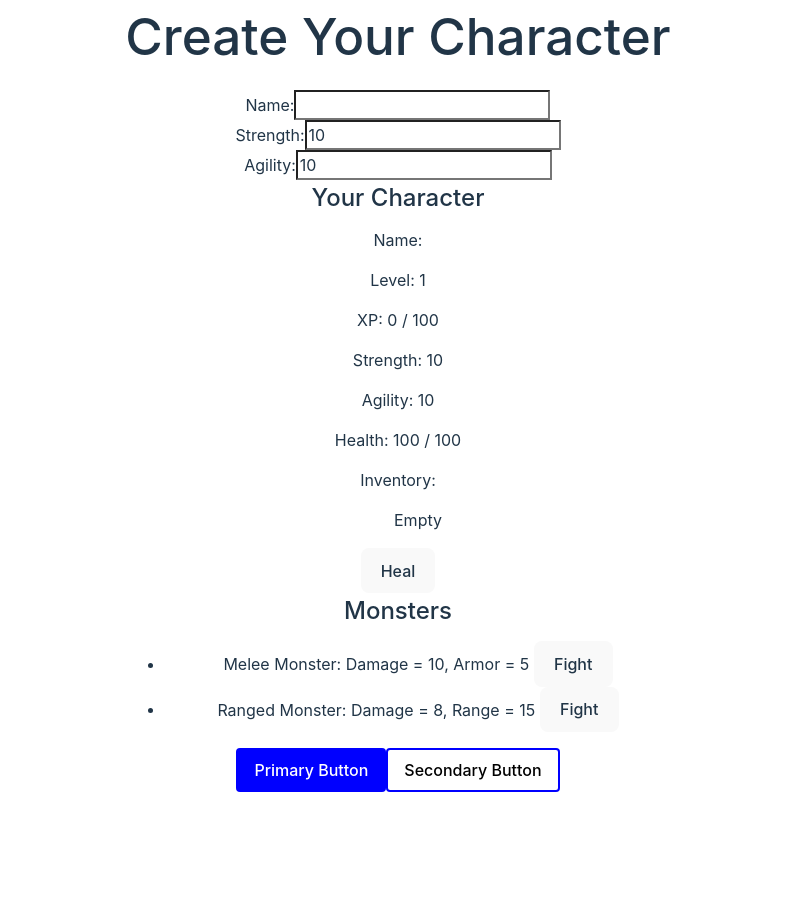
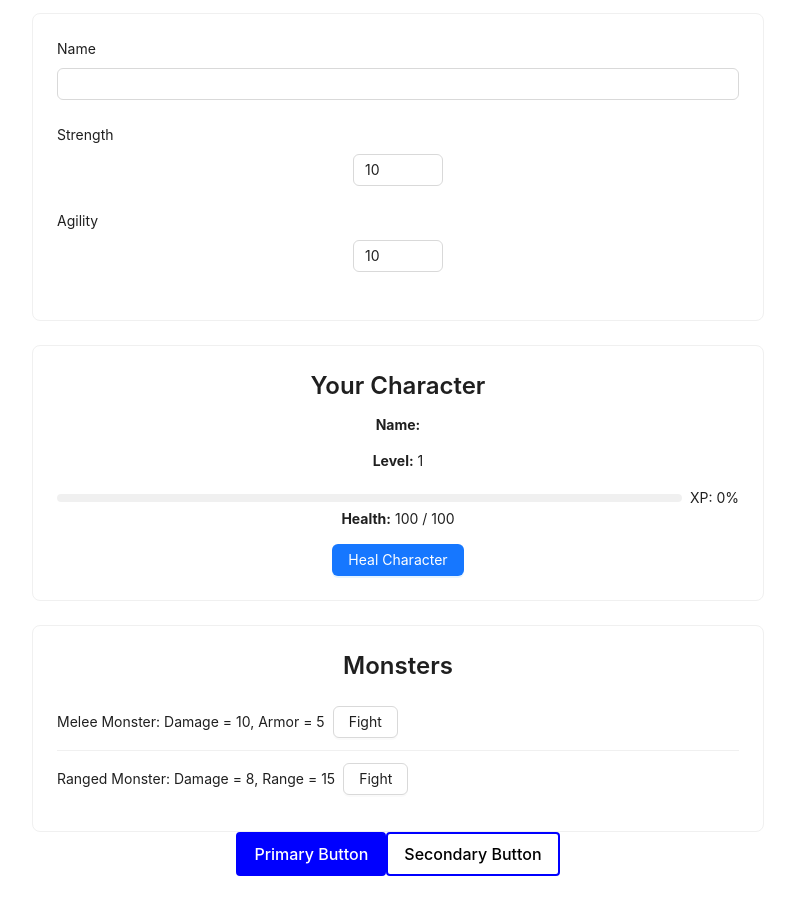
Before and after one commit to deg/type-rpg, a React (Vite) app: page / in a window 1280 px wide. Shown: the whole page, without its empty margins (242-1037 px from the left). Before the commit the page ends 824 px from the top, so only its background shows below. Built offline with nearby package versions, Linux system fonts and the light colour scheme.

Commit message:
Use AntD

```diff
--- a/package.json
+++ b/package.json
@@ -11,6 +11,7 @@
     "docs": "typedoc"
   },
   "dependencies": {
+    "antd": "^5.22.7",
     "react": "^18.3.1",
     "react-dom": "^18.3.1",
     "styled-components": "^6.1.14"
--- a/src/components/CharacterCreator.tsx
+++ b/src/components/CharacterCreator.tsx
@@ -47,9 +47,7 @@ const CharacterCreator: React.FC = () => {
   ];
 
   /**
-   * Updates the character state using a static or dynamic updater.
-   *
-   * @param updater - A partial update object or a function generating updates.
+   * A list of monsters that the character can fight.
    */
   const handleStateUpdate = (
     updater: Partial<Character> | ((current: Character) => Partial<Character>)
@@ -62,11 +60,8 @@ const CharacterCreator: React.FC = () => {
    *
    * @param e - The input change event.
    */
-  const handleInputChange = (e: React.ChangeEvent<HTMLInputElement>) => {
-    const { name, value } = e.target;
-    handleStateUpdate(() => ({
-      [name]: name === 'name' ? value : parseInt(value, 10),
-    }));
+  const handleInputChange = (field: string, value: string | number) => {
+    handleStateUpdate({ [field]: value });
   };
 
   /**
@@ -86,76 +81,72 @@ const CharacterCreator: React.FC = () => {
   };
 
   return (
-    <div>
-      <h1>Create Your Character</h1>
-      <form>
-        <label>
-          Name:
-          <input
-            type="text"
-            name="name"
+    <Space direction="vertical" size="large" style={{ width: "100%" }}>
+      <Title>Create Your Character</Title>
+      <Card>
+        <Form layout="vertical">
+          <Form.Item label="Name">
+            <Input
               value={character.name}
-            onChange={handleInputChange}
+              onChange={(e) => handleInputChange("name", e.target.value)}
             />
-        </label>
-        <br />
-        <label>
-          Strength:
-          <input
-            type="number"
-            name="strength"
+          </Form.Item>
+          <Form.Item label="Strength">
+            <InputNumber
+              min={1}
               value={character.strength}
-            onChange={handleInputChange}
+              onChange={(value) => handleInputChange("strength", value!)}
             />
-        </label>
-        <br />
-        <label>
-          Agility:
-          <input
-            type="number"
-            name="agility"
+          </Form.Item>
+          <Form.Item label="Agility">
+            <InputNumber
+              min={1}
               value={character.agility}
-            onChange={handleInputChange}
+              onChange={(value) => handleInputChange("agility", value!)}
             />
-        </label>
-        <br />
-      </form>
-      <div>
-        <h2>Your Character</h2>
-        <p>Name: {character.name}</p>
-        <p>Level: {character.level}</p>
-        <p>XP: {character.xp} / 100</p>
-        <p>Strength: {character.strength}</p>
-        <p>Agility: {character.agility}</p>
+          </Form.Item>
+        </Form>
+      </Card>
+
+      <Card>
+        <Title level={3}>Your Character</Title>
         <p>
-          Health: {character.health} / {character.maxHealth}
+          <strong>Name:</strong> {character.name}
         </p>
-        <p>Inventory:</p>
-        <ul>
-          {character.inventory.length > 0 ? (
-            character.inventory.map((item, index) => (
-              <li key={index}>
-                {item.name} ({item.type})
-              </li>
-            ))
-          ) : (
-            <p>Empty</p>
+        <p>
+          <strong>Level:</strong> {character.level}
+        </p>
+        <Progress
+          percent={(character.xp / 100) * 100}
+          status="active"
+          showInfo
+          format={(percent) => `XP: ${Math.round(percent!)}%`}
+        />
+        <p>
+          <strong>Health:</strong> {character.health} / {character.maxHealth}
+        </p>
+        <Button type="primary" onClick={handleHealCharacter}>
+          Heal Character
+        </Button>
+      </Card>
+
+      <Card>
+        <Title level={3}>Monsters</Title>
+        <List
+          dataSource={monsters}
+          renderItem={(monster) => (
+            <List.Item>
+              <Space>
+                {describeMonster(monster)}
+                <Button type="default" onClick={() => handleFightMonster(monster)}>
+                  Fight
+                </Button>
+              </Space>
+            </List.Item>
           )}
-        </ul>
-      </div>
-      <button onClick={handleHealCharacter}>Heal</button>
-      <div>
-        <h2>Monsters</h2>
-        <ul>
-          {monsters.map((monster, index) => (
-            <li key={index}>
-              {describeMonster(monster)}{' '}
-              <button onClick={() => handleFightMonster(monster)}>Fight</button>
-            </li>
-          ))}
-        </ul>
-      </div>
-    </div>
+        />
+      </Card>
+    </Space>
   );
 };
 
```
Also changed, not shown: 1 other file (tests, documents, lock files or other folders). Lines whose indentation alone changed are shown as unchanged.
